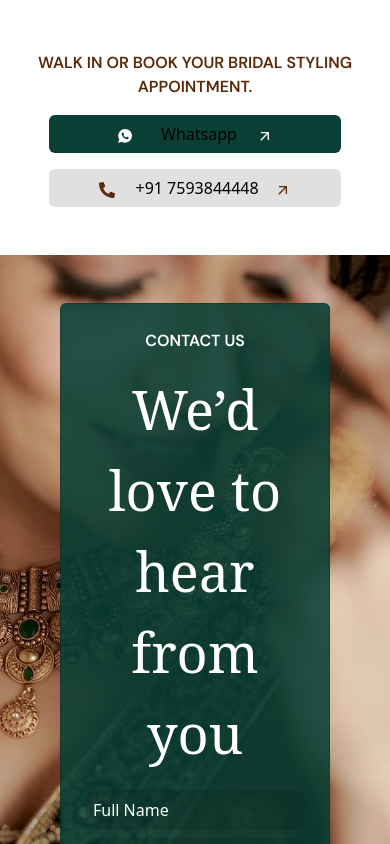
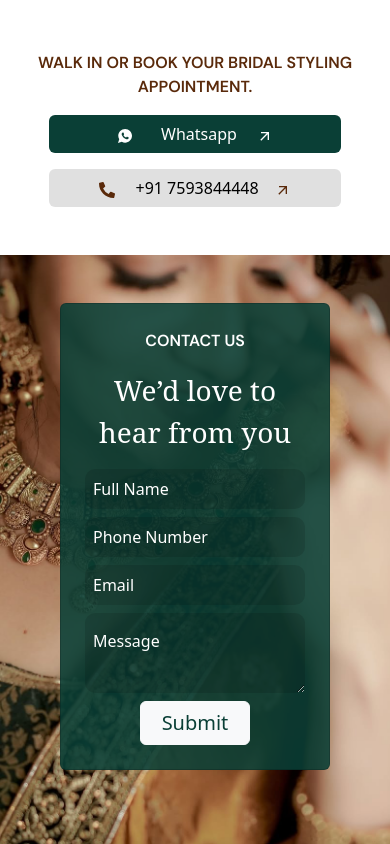
Before and after one commit to rootmentsdev/Zorucci, a React (Vite) app in the folder frontend/: page / in a window 390 px wide. Shown: the part 7000-7844 px from the top of the page. Built offline with nearby package versions, Linux system fonts and the light colour scheme; a web font is replaced by a local one.

Commit message:
updated the footer design

```diff
--- a/frontend/src/components/Footer.jsx
+++ b/frontend/src/components/Footer.jsx
@@ -60,7 +60,7 @@ function Footer() {
           <Col md={3} sm={12} className='d-md-flex flex-column justify-content-end pb-3'>
             <h6 className='ms-0'>CONTACT</h6>
             <ul id='list' className='p-0 m-0'>
-              <li className='my-2'>+91 9874561230</li>
+              <li className='my-2'><a style={{textDecoration:"none",color:"black"}} href="tel:+917593844448">+91 7593844448</a></li>
               <li className='my-2'>zorucci@gmail.com</li>
               <li className='my-2'><a href="https://www.instagram.com/zorucci?igsh=MXh3dzJnczQ1MDRkMA=="><FaSquareInstagram className='fs-2' /></a></li>
               <li className='my-2'><FaLinkedin className='fs-2'/></li>
--- a/frontend/src/pages/Contactpage.jsx
+++ b/frontend/src/pages/Contactpage.jsx
@@ -66,10 +66,10 @@ function Contactpage() {
           <Col md={6} sm={12}>
             <Card className="text-white text-md-start text-center p-4" style={{ backgroundColor: "#0A3F36E0" }}>
               <Card.Text>
-                <span id='Contacthead1'>CONTACT US</span>
+                <span id='Chead1'>CONTACT US</span>
               </Card.Text>
               <Card.Text>
-                <span id='Contacthead2'>
+                <span id='Chead2'>
                   We’d love to <br />
                   hear from you
                 </span>
--- a/frontend/src/pages/Locationpage.jsx
+++ b/frontend/src/pages/Locationpage.jsx
@@ -116,7 +116,7 @@ function Locationpage() {
 
             <button id='locbtn1' className='btn py-md-3 text-white d-md-none d-block mx-auto'
               style={{ width: "80%", backgroundColor: "#0A3F36" }}>
-              <IoLogoWhatsapp className='me-4' /> <a style={{textDecoration:"none",color:"black"}} href="https://wa.me/+917593844448">Whatsapp</a> <MdArrowOutward className='ms-3' />
+              <IoLogoWhatsapp className='me-4' /> <a style={{textDecoration:"none",color:"white"}} href="https://wa.me/+917593844448">Whatsapp</a> <MdArrowOutward className='ms-3' />
             </button>
           </Col>
 
--- a/frontend/src/styles/contact.css
+++ b/frontend/src/styles/contact.css
@@ -1,10 +1,10 @@
-#Contacthead1{
+#Chead1{
   font-family: "DM Sans", sans-serif;
   font-weight: 600;
   font-size: 16px;
 }
 
-#Contacthead2{
+#Chead2{
  font-family: "Noto Serif", serif;
          font-weight: 400;
          font-size: 54px;
--- a/frontend/src/styles/responsive.css
+++ b/frontend/src/styles/responsive.css
@@ -47,12 +47,12 @@
     height: 100px;
   }
 
-  #Contacthead2{
-   font-size: 28px;
+  #Chead2{
+   font-size: 28px !important;
    }
 
-  #Contacthead1{
-  font-size: 16px;
+  #Chead1{
+  font-size: 16px !important;
    }
 }
 
```
